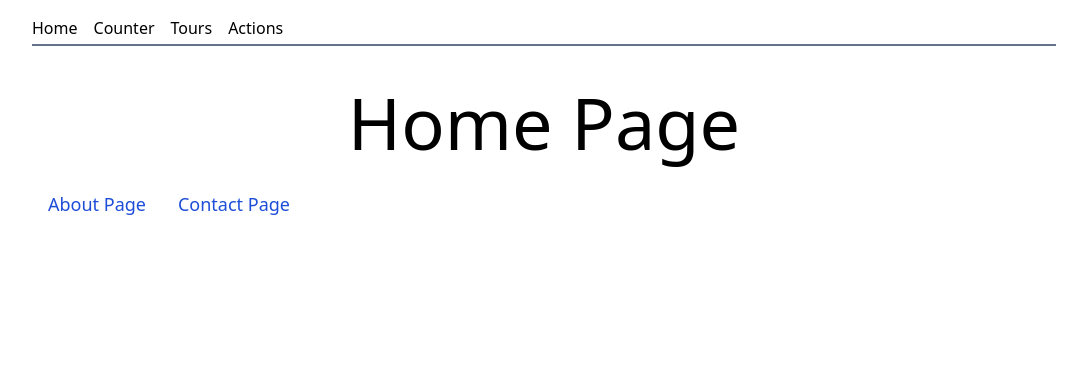
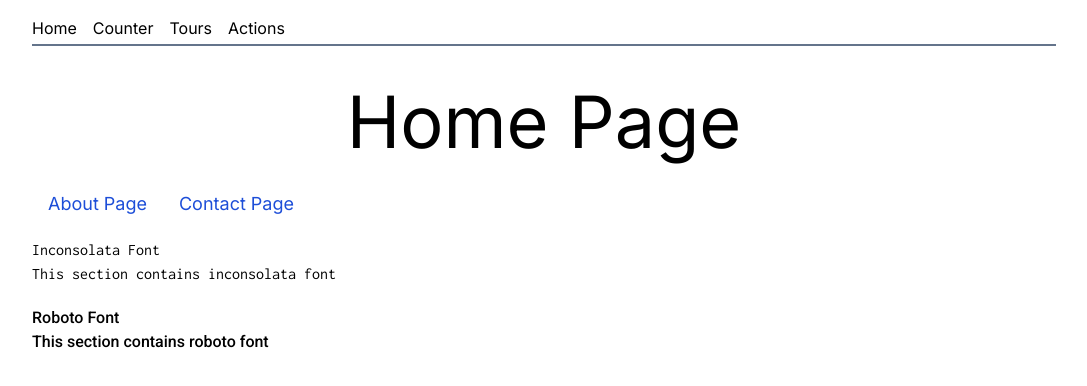
Before and after one commit to priyak1203/react-nextjs, a Next.js app in the folder 01-nextjs-tutorial-typescript/: page / in a window 1280 px wide. Shown: the top 386 px of the page, without its empty margins (96-1183 px from the left). Built offline with nearby package versions, Linux system fonts and the light colour scheme.

Commit message:
adding fonts

```diff
--- a/01-nextjs-tutorial-typescript/app/layout.tsx
+++ b/01-nextjs-tutorial-typescript/app/layout.tsx
@@ -1,5 +1,12 @@
 import Navbar from '@/components/Navbar';
 import './globals.css';
+import { Inter, Inconsolata, Roboto } from 'next/font/google';
+
+const inter = Inter({ subsets: ['latin'] });
+
+const inconsolata = Inconsolata({ subsets: ['latin'] });
+
+const roboto = Roboto({ subsets: ['latin'], weight: ['500'] });
 
 export default function RootLayout({
   children,
@@ -8,9 +15,19 @@ export default function RootLayout({
 }) {
   return (
     <html lang="en">
-      <body>
+      <body className={inter.className}>
         <Navbar />
-        <main className="max-w-5xl mx-auto py-10">{children}</main>
+        <main className="max-w-5xl mx-auto py-10">
+          {children}
+          <div className={`py-5 ${inconsolata.className}`}>
+            <h3>Inconsolata Font</h3>
+            <p>This section contains inconsolata font</p>
+          </div>
+          <div className={roboto.className}>
+            <h3>Roboto Font</h3>
+            <p>This section contains roboto font</p>
+          </div>
+        </main>
       </body>
     </html>
   );
```
